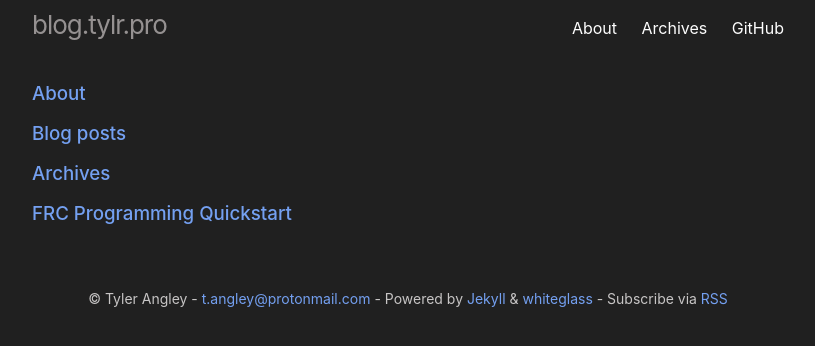
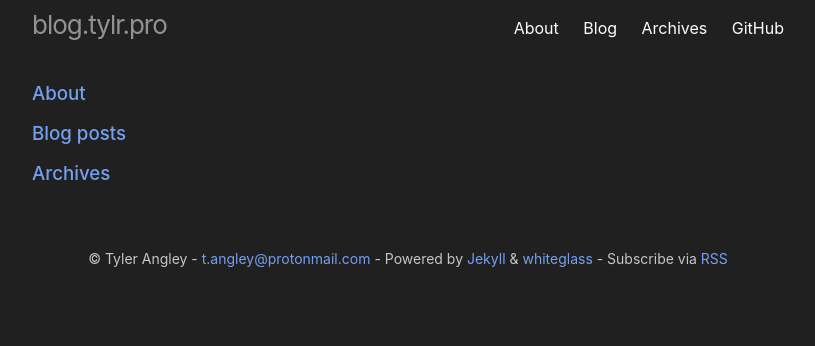
Before and after one commit to namatchi/namatchi.github.io, a Jekyll site: the page built from index.md, in a window 1280 px wide. Shown: the top 346 px of the page, without its empty margins (232-1047 px from the left). Built offline with Jekyll 4.4.1, drawn with Linux system fonts in a browser that asks for light colours; some web fonts are replaced.

Commit message:
restructure website

```diff
--- a/_data/navigation.yml
+++ b/_data/navigation.yml
@@ -3,6 +3,8 @@
 main:
   - title: "About"
     url: /about/
+  - title: "Blog"
+    url: /blog/
   - title: "Archives"
     url: /archives/
   - title: "GitHub"
--- a/index.md
+++ b/index.md
@@ -8,5 +8,3 @@ layout: home
 ### [Blog posts](blog)
 
 ### [Archives](archives)
-
-### [FRC Programming Quickstart](frc/quickstart)
```
Also changed, not shown: blog.md (+2 -0 lines).
